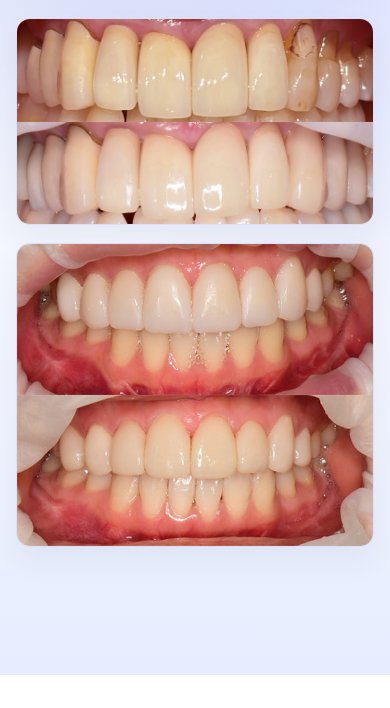
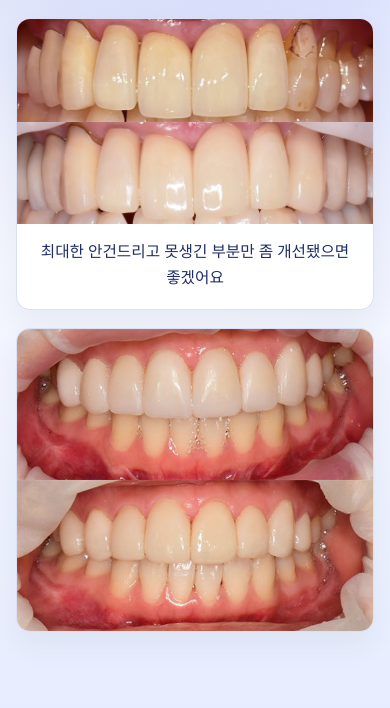
Before and after one commit to dnfntk13/Lofi-dental, a website: page before-after.html in a window 390 px wide. Shown: the part 169-877 px from the top of the page. Before the commit the page ends 844 px from the top, so only its background shows below. Drawn offline with Linux system fonts and the light colour scheme; a web font is replaced by a local one.

Commit message:
Add before-after case caption

```diff
--- a/before-after.html
+++ b/before-after.html
@@ -132,6 +132,15 @@
         display: block;
       }
 
+      .case-caption {
+        margin: 0;
+        padding: 18px 20px 20px;
+        color: var(--ink);
+        font-size: 1.05rem;
+        line-height: 1.62;
+        text-align: center;
+      }
+
       @media (max-width: 640px) {
         .page {
           width: min(560px, 92vw);
@@ -144,6 +153,11 @@
         .case-card {
           width: 100%;
           border-radius: 14px;
+        }
+
+        .case-caption {
+          padding: 16px 16px 18px;
+          font-size: 0.98rem;
         }
       }
     </style>
@@ -167,6 +181,9 @@
         <section class="case-grid" aria-label="비포&애프터">
           <figure class="case-card">
             <img src="assets/before-after/case-01.jpg" alt="라미네이트 치료 전후 사례 1" />
+            <figcaption class="case-caption">
+              최대한 안건드리고 못생긴 부분만 좀 개선됐으면 좋겠어요
+            </figcaption>
           </figure>
           <figure class="case-card">
             <img src="assets/before-after/case-02.jpg" alt="라미네이트 치료 전후 사례 2" />
```
